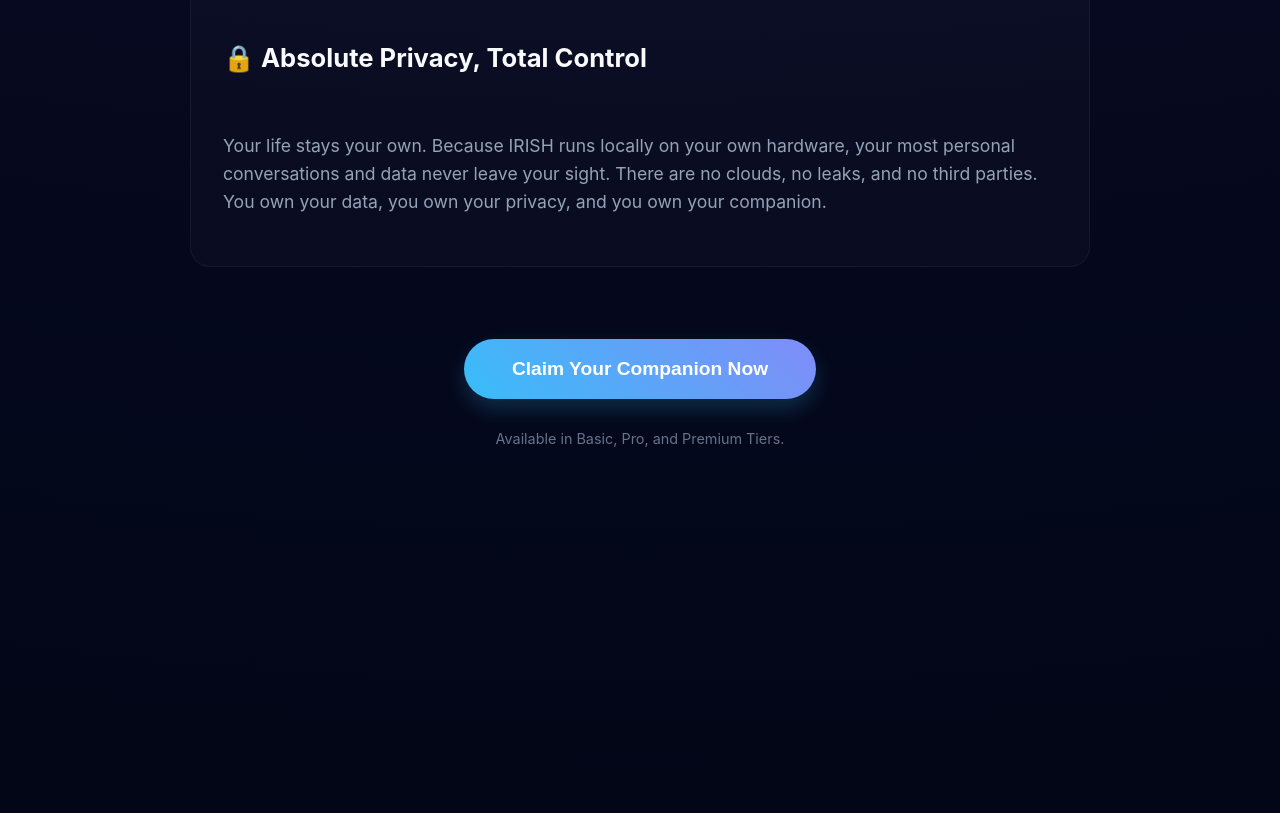
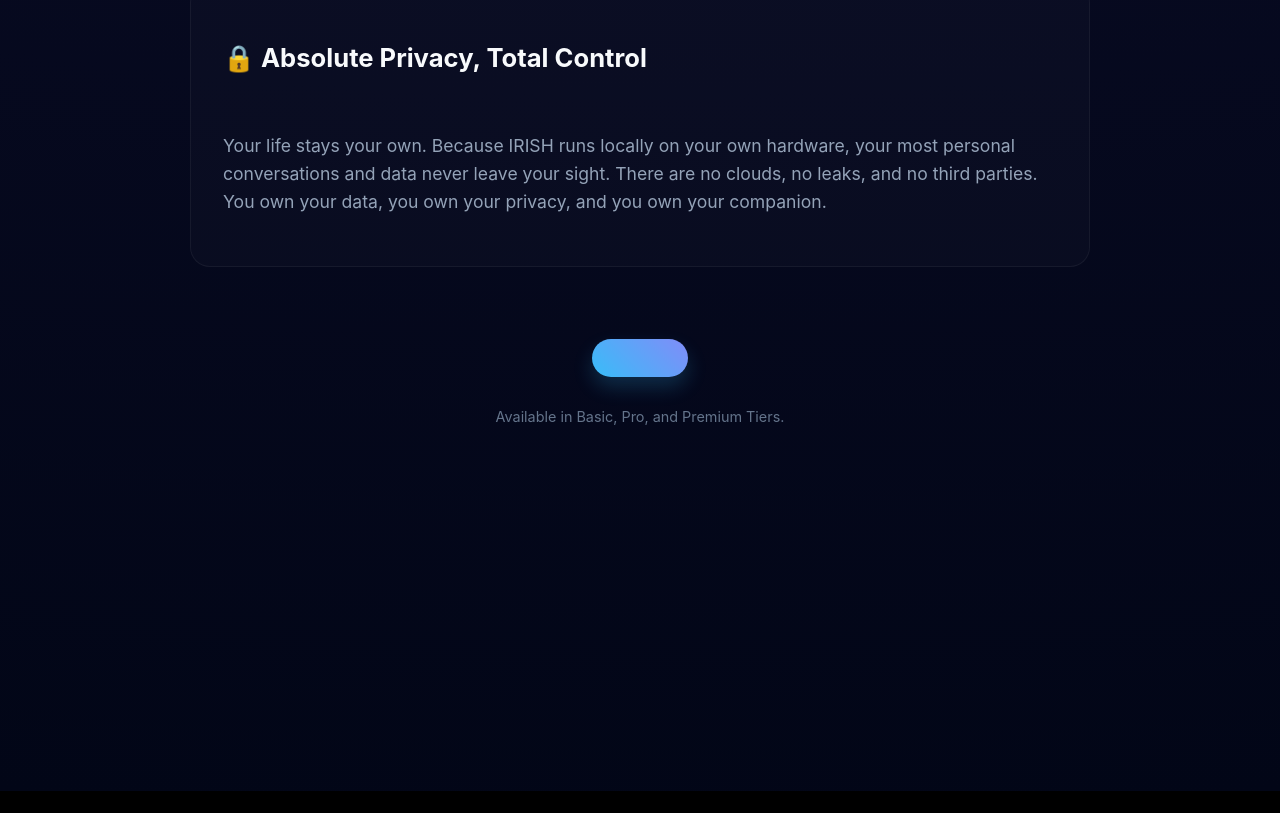
Before and after one commit to nabajyoticlaw/assistant, a Next.js app: page /feature in a window 1280 px wide. Shown: the part 4328-5141 px from the top of the page. After the commit the page ends 5119 px from the top, so only its background shows below. Built offline with nearby package versions, Linux system fonts and the light colour scheme.

Commit message:
Clean up project and remove deleted files

```diff
--- a/app/feature/page.tsx
+++ b/app/feature/page.tsx
@@ -210,9 +210,7 @@ export default function FeaturePage() {
           </div>
 
           <div className={styles.ctaContainer}>
-            <button className={styles.ctaButton}>Claim Your Companion Now
-              <a href="./activation" target="_blank" rel="noreferrer" className={styles.buttonSecondary}></a>
-            </button>
+            <button href="./activation" target="_blank" rel="noreferrer" className={styles.ctaButton}></button>
             <p className={styles.ctaTierText}>Available in Basic, Pro, and Premium Tiers.</p>
           </div>
         </div>
```
